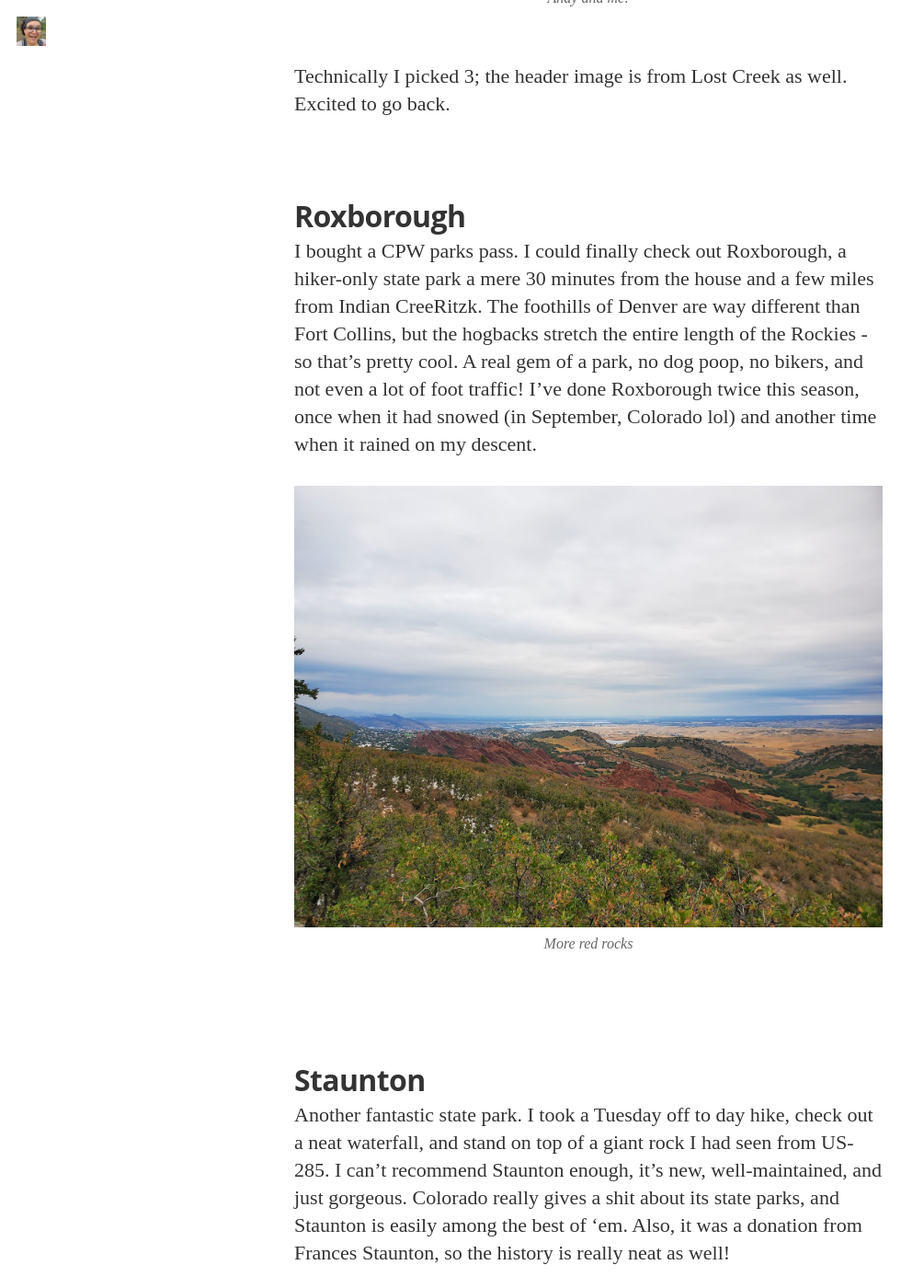
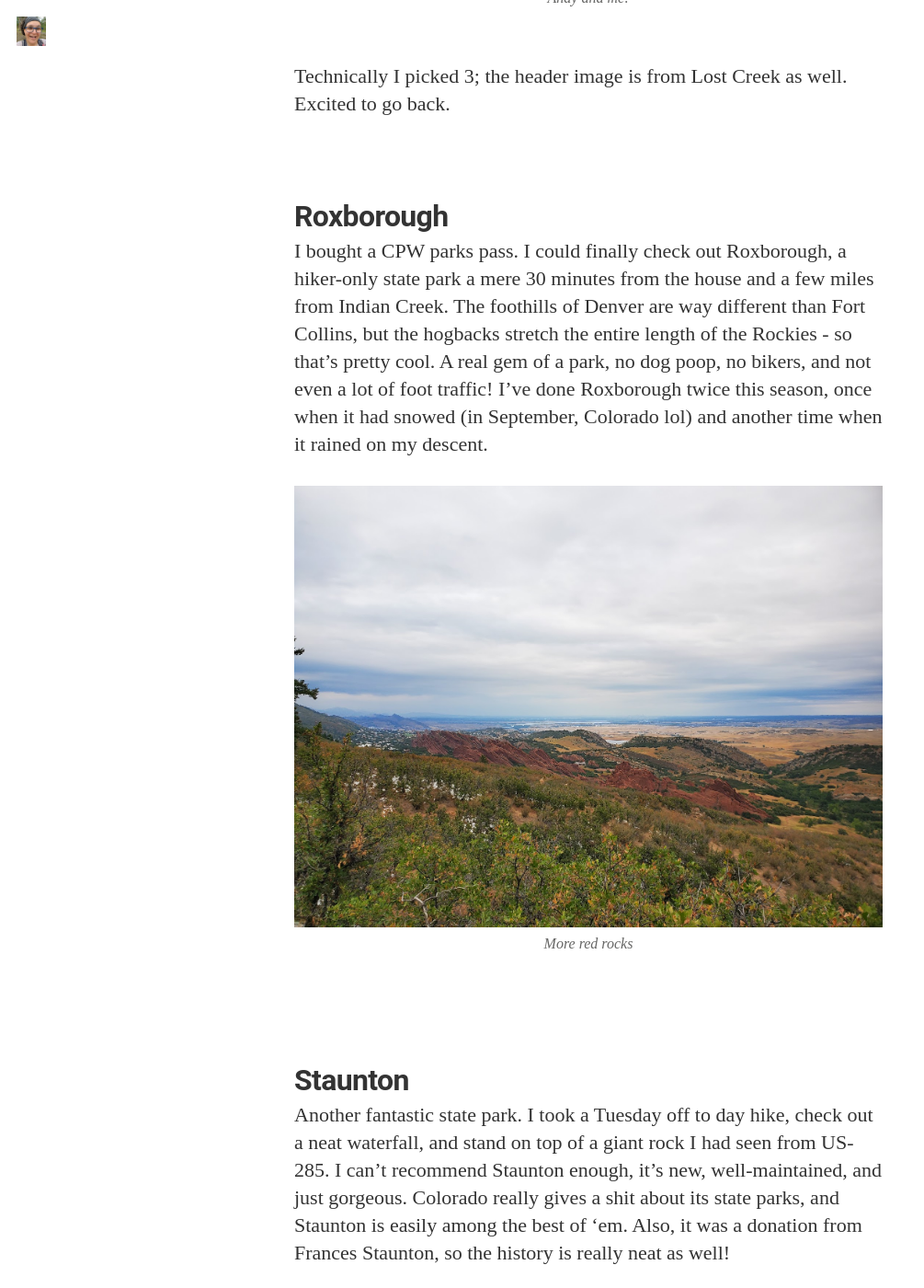
Before and after one commit to AprilElizabeth/aprilelizabeth.github.io, a Jekyll site: the page built from _posts/2020-09-30-adventurous-summer.md, in a window 1280 px wide and 1400 px high, scrolled down 16300 px. Shown: the whole window at 92% size, without its empty margins (0-1005 px from the left). Built offline with Jekyll 4.4.1, drawn with Linux system fonts in a browser that asks for light colours; nearby versions of some CDN libraries; some web fonts are replaced; some of the changed text lies outside the part shown.

Commit message:
Font change and article content change
Changed to Roboto family, as I like it a bit more.

```diff
--- a/_posts/2020-09-30-adventurous-summer.md
+++ b/_posts/2020-09-30-adventurous-summer.md
@@ -118,7 +118,7 @@
 
 ## Roxborough
 
-I bought a CPW parks pass. I could finally check out Roxborough, a hiker-only state park a mere 30 minutes from the house and a few miles from Indian CreeRitzk. The foothills of Denver are way different than Fort Collins, but the hogbacks stretch the entire length of the Rockies - so that's pretty cool. A real gem of a park, no dog poop, no bikers, and not even a lot of foot traffic! I've done Roxborough twice this season, once when it had snowed (in September, Colorado lol) and another time when it rained on my descent.
+I bought a CPW parks pass. I could finally check out Roxborough, a hiker-only state park a mere 30 minutes from the house and a few miles from Indian Creek. The foothills of Denver are way different than Fort Collins, but the hogbacks stretch the entire length of the Rockies - so that's pretty cool. A real gem of a park, no dog poop, no bikers, and not even a lot of foot traffic! I've done Roxborough twice this season, once when it had snowed (in September, Colorado lol) and another time when it rained on my descent.
 
 ![More red rocks]({{site.url}}/assets/post/2020-09-30-adventurous-summer/rox.jpg)
 
--- a/css/main.sass
+++ b/css/main.sass
@@ -10,8 +10,8 @@
 
 $rs: 16px
 
-$font-serif: Linux Libertine
-$font-sans: Open Sans, MundoSans, "Helvetica Neue", Arial, Helvetica, sans-serif
+$font-serif: Roboto Slab
+$font-sans: Roboto, MundoSans, "Helvetica Neue", Arial, Helvetica, sans-serif
 
 
 @mixin respond-to($breakpoint)
```
Also changed, not shown: other parts of _posts/2020-09-30-adventurous-summer.md (+1 -1 lines).
